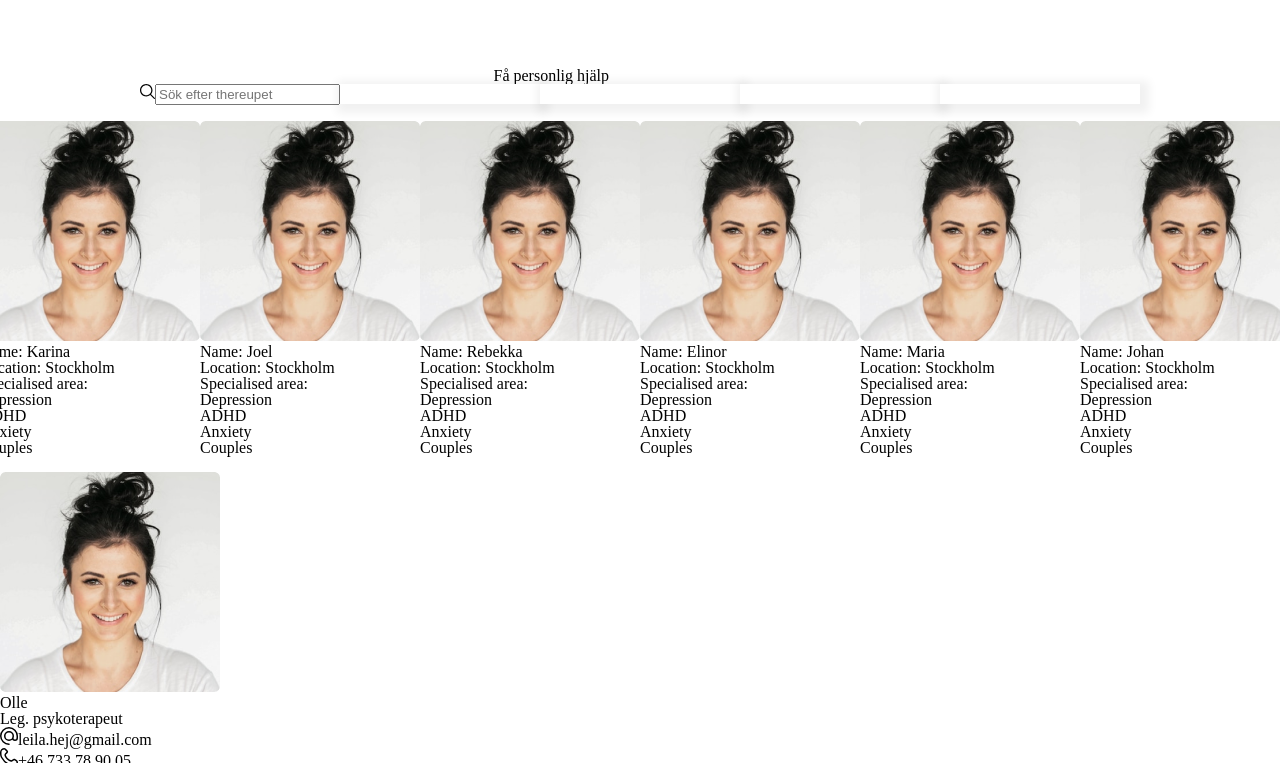
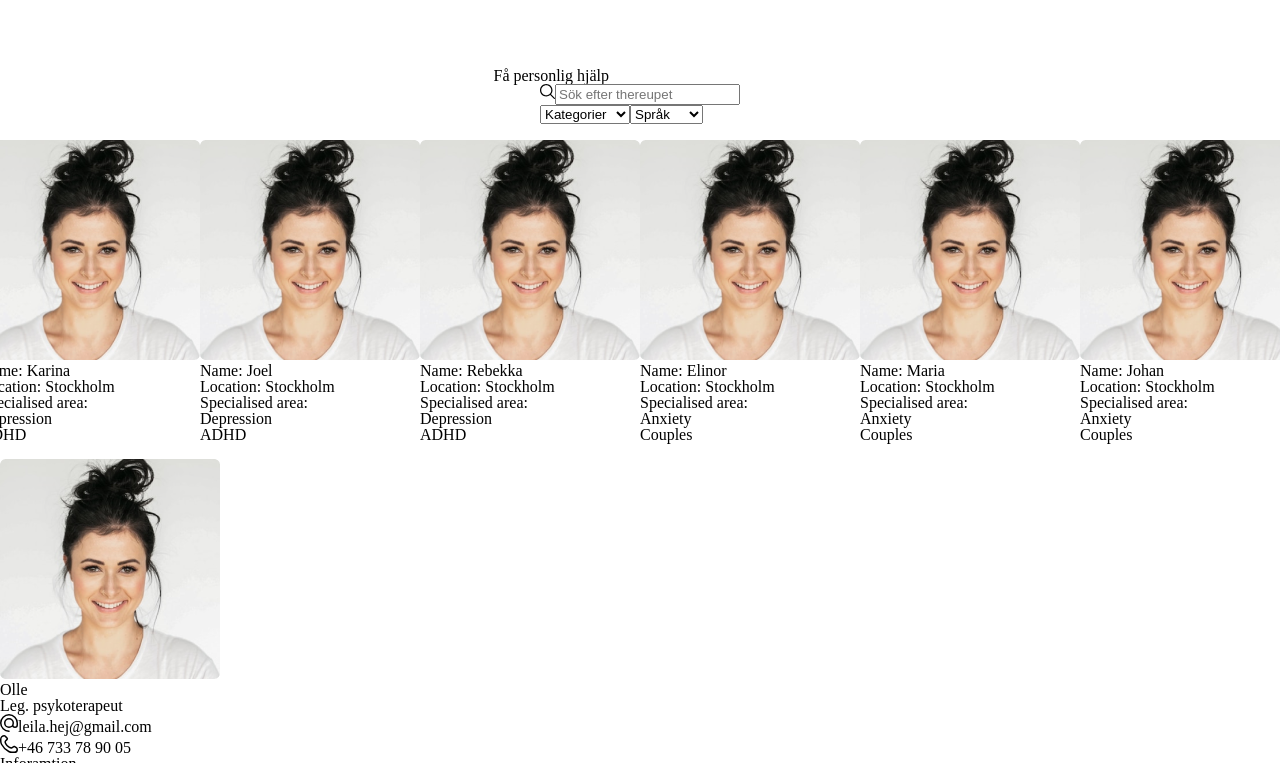
Before and after one commit to hens-virtuella-varld/orion, a React (Create React App) app: page / in a window 1280 px wide. Shown: the part 3297-4060 px from the top of the page. Built offline with nearby package versions, Linux system fonts and the light colour scheme.

Commit message:
clean up + filters
Co-authored-by: Regan Ya <hens.virtuella.varld@gmail.com>

```diff
--- a/src/App.js
+++ b/src/App.js
@@ -10,27 +10,33 @@ import DirectionCardWrapper from "./psykoterapigruopen.se/components/Filter/Dire
 import directionImgOne from "./psykoterapigruopen.se/assets/orion-filtersystem.svg";
 import directionImgTwo from "./psykoterapigruopen.se/assets/orion-fa-personlig-hjalp.svg";
 import directionImgThree from "./psykoterapigruopen.se/assets/orion-svara-pa-fragor.svg";
-import PopupContactCard from "./psykoterapigruopen.se/components/Filter/PopupContactCard";
+import PopupContactCard from "./psykoterapigruopen.se/components/Filter/ContactPopup/PopupContactCard";
+import questions from "./psykoterapigruopen.se/questions.json";
+import QuestionForm from "./psykoterapigruopen.se/components/Filter/QuestionFilter/QuestionFrom";
 
-import Card from "./components/Card/Card";
 const App = () => {
 	const [showContactPopup, setShowContactPopup] = useState(false);
+	const [showQuestionsPopup, setShowQuestionsPopup] = useState(false);
+	const [selected, setSelected] = useState("");
+	const [searchBarFilter, setSearchBarFilter] = useState("");
+	const [categoriesFilter, setCategoriesFilter] = useState("");
+	const [languageFilter, setLanguageFilter] = useState("");
 
-	const [selected, setSelected] = useState("");
-	const lokal = ["Stockholm", "Malmö", "Göteborg"];
-	const region = ["Stockholm Region", "Malmö region", "Göteborg region"];
-	const tematik = ["Stockholm tematik", "Malmö tematik", "Göteborg tematik"];
-	const format = ["Stockholm format", "Malmö format", "Göteborg format"];
-	const cardQuantity = [1, 2, 3, 4, 5, 6, 7, 8, 9, 10, 11, 12, 13, 14, 15, 16];
+	const categories = [
+		...new Set(therapistData.flatMap((data) => data.category)),
+	];
 
-	const [searchBarFilter, setSearchBarFilter] = useState("");
+	const language = [...new Set(therapistData.flatMap((data) => data.language))];
 
-	const directionCardHandler = (id) => {
+	const togglePopup = (id) => {
+		if (id === "02") {
+			setShowQuestionsPopup(!showQuestionsPopup);
+		}
 		if (id === "03") {
 			setShowContactPopup(!showContactPopup);
 		}
 	};
-
+	// filter logic bellow
 	const changeFilter = (e) => {
 		setSearchBarFilter(e.target.value);
 	};
@@ -42,8 +48,33 @@ const App = () => {
 			therapist[key].toLowerCase().startsWith(searchBarFilter.toLowerCase())
 		);
 
-	const filteredTherapists = therapistData.filter(searchFilter);
+	const changeCategory = (e) => {
+		setCategoriesFilter(e.target.value);
+	};
 
+	const changeLanguage = (e) => {
+		setLanguageFilter(e.target.value);
+	};
+
+	const categoryFilter = (therapist) => {
+		if (categoriesFilter.length === 0) {
+			return true;
+		}
+		return therapist.category.includes(categoriesFilter);
+	};
+
+	const langFilter = (therapist) => {
+		if (languageFilter.length === 0) {
+			return true;
+		}
+		return therapist.language.includes(languageFilter);
+	};
+
+	const filteredTherapists = therapistData
+		.filter(searchFilter)
+		.filter(categoryFilter)
+		.filter(langFilter);
+	// should be moved to json?
 	const directionCardData = [
 		{ key: "01", img: directionImgOne, text: "Använd filtersystemet" },
 		{ key: "02", img: directionImgTwo, text: "Svara på frågor" },
@@ -55,27 +86,25 @@ const App = () => {
 			<Navbar />
 			<Hero />
 			<DirectionCardWrapper
-				directionCardHandler={directionCardHandler}
+				togglePopup={togglePopup}
 				directionCardData={directionCardData}
 			/>
 			{showContactPopup && <PopupContactCard />}
+			{showQuestionsPopup && <QuestionForm questions={questions} />}
 			<Filter
 				changeFilter={changeFilter}
+				changeCategory={changeCategory}
+				changeLanguage={changeLanguage}
 				selected={selected}
 				setSelected={setSelected}
-				lokal={lokal}
-				region={region}
-				tematik={tematik}
-				format={format}
+				categories={categories}
+				language={language}
+				categoriesFilter={categoriesFilter}
+				languageFilter={languageFilter}
 			/>
 			<CardList therapistData={filteredTherapists} />
 
 			<TherapistInfo therapistData={therapistData} />
-			<div className="card">
-				{cardQuantity.map((cardItem) => (
-					<Card key={cardItem.id}>{cardItem}</Card>
-				))}
-			</div>
 		</div>
 	);
 };
--- a/src/psykoterapigruopen.se/components/Filter/PopupContactCard.js
+++ b/src/psykoterapigruopen.se/components/Filter/ContactPopup/PopupContactCard.js
@@ -1,4 +1,4 @@
-import map from "../../assets/orion-map.png";
+import map from "../../../assets/orion-map.png";
 
 const PopupContactCard = () => {
 	return (
--- a/src/psykoterapigruopen.se/components/Filter/DirectionCard.js
+++ b/src/psykoterapigruopen.se/components/Filter/DirectionCard.js
@@ -1,6 +1,6 @@
-const DirectionCard = ({ data, directionCardHandler }) => {
+const DirectionCard = ({ data, togglePopup }) => {
 	return (
-		<div onClick={() => directionCardHandler(data.key)}>
+		<div onClick={() => togglePopup(data.key)}>
 			<img src={data.img} alt="" />
 			<h3>{data.text}</h3>
 		</div>
--- a/src/psykoterapigruopen.se/components/Filter/DirectionCardWrapper.js
+++ b/src/psykoterapigruopen.se/components/Filter/DirectionCardWrapper.js
@@ -1,10 +1,10 @@
 import DirectionCard from "./DirectionCard";
 
-const DirectionCardWrapper = ({ directionCardData, directionCardHandler }) => {
+const DirectionCardWrapper = ({ directionCardData, togglePopup }) => {
 	return (
 		<div>
 			{directionCardData.map((data) => (
-				<DirectionCard data={data} directionCardHandler={directionCardHandler}  />
+				<DirectionCard data={data} togglePopup={togglePopup} />
 			))}
 		</div>
 	);
--- /dev/null
+++ b/src/psykoterapigruopen.se/components/Filter/DropdownFilter.js
@@ -0,0 +1,31 @@
+const DropdownFilter = ({
+	categories,
+	language,
+	changeCategory,
+	changeLanguage,
+	categoriesFilter,
+	languageFilter,
+}) => {
+	return (
+		<div>
+			<select value={categoriesFilter} onChange={changeCategory}>
+				<option value="">Kategorier</option>
+				{categories.map((category, i) => (
+					<option key={i} value={category}>
+						{category}
+					</option>
+				))}
+			</select>
+			<select value={languageFilter} onChange={changeLanguage}>
+				<option value="">Språk</option>
+				{language.map((lang, i) => (
+					<option key={i} value={lang}>
+						{lang}
+					</option>
+				))}
+			</select>
+		</div>
+	);
+};
+
+export default DropdownFilter;
--- a/src/psykoterapigruopen.se/components/Filter/Filter.js
+++ b/src/psykoterapigruopen.se/components/Filter/Filter.js
@@ -1,17 +1,29 @@
-import Dropdown from "./Dropdown";
+import DropdownFilter from "./DropdownFilter";
 import SearchBar from "./SearchBar";
 import filterCSS from "./filter.module.css";
-import { useState } from "react";
 
-
-const Filter = ({selected, setSelected, lokal, region, format, tematik, changeFilter}) => {
+const Filter = ({
+	categories,
+	changeFilter,
+	language,
+	changeCategory,
+	changeLanguage,
+	categoriesFilter,
+	languageFilter,
+}) => {
 	return (
 		<div className={filterCSS.filterSection}>
-			<SearchBar changeFilter={changeFilter} />
-			<Dropdown selected={(selected)} setSelected={(setSelected)} options={(lokal)}/>
-			<Dropdown selected={(selected)} setSelected={(setSelected)} options={(region)}/>
-			<Dropdown selected={(selected)} setSelected={(setSelected)} options={(format)}/>
-			<Dropdown selected={(selected)} setSelected={(setSelected)} options={(tematik)}/>
+			<form>
+				<SearchBar changeFilter={changeFilter} />
+				<DropdownFilter
+					categories={categories}
+					language={language}
+					changeCategory={changeCategory}
+					changeLanguage={changeLanguage}
+					categoriesFilter={categoriesFilter}
+					languageFilter={languageFilter}
+				/>
+			</form>
 		</div>
 	);
 };
--- /dev/null
+++ b/src/psykoterapigruopen.se/components/Filter/QuestionFilter/QuestionFrom.js
@@ -0,0 +1,28 @@
+import { useState } from "react";
+import QuestionCard from "./QuestionCard";
+const QuestionForm = ({ questions }) => {
+	const [currentQuestionIndex, setCurrentQuestionIndex] = useState(0);
+	const currentQuestion = questions[currentQuestionIndex];
+
+	const handleNextClick = () => {
+		if (currentQuestionIndex === questions.length - 1) {
+			console.log("done");
+		} else {
+			setCurrentQuestionIndex(currentQuestionIndex + 1);
+		}
+	};
+
+	return (
+		<div>
+			<h2>Answer These five questions to get the best therapist for you. </h2>
+			<QuestionCard currentQuestion={currentQuestion} />
+			<button onClick={handleNextClick}>
+				{currentQuestionIndex === questions.length - 1
+					? "Done"
+					: "Next Question"}
+			</button>
+		</div>
+	);
+};
+
+export default QuestionForm;
--- /dev/null
+++ b/src/psykoterapigruopen.se/questions.json
@@ -0,0 +1,47 @@
+[
+	{
+		"id": "1",
+		"question": "1. asdfkjh lijasldkj lkajsld kjs?",
+		"option1": "kajsdas kjdsfsd",
+		"option2": "ksjdf shduflsjkdn dfks",
+		"option3": " ksjdf oöoihf",
+		"option4": "kajsdasdewedqwd",
+    "option5": "kajsdans"
+	},
+	{
+		"id": "2",
+		"question": "2. asdfkjh lijasldkj lkajsld kjs?",
+		"option1": "kajsdas kjdsfsd",
+		"option2": "ksjdf shduflsjkdn dfks",
+		"option3": " ksjdf oöoihf",
+		"option4": "kajsdasdewedqwd",
+    "option5": "kajsdans"
+	},
+	{
+		"id": "3",
+		"question": "3. asdfkjh lijasldkj lkajsld kjs?",
+		"option1": "kajsdas kjdsfsd",
+		"option2": "ksjdf shduflsjkdn dfks",
+		"option3": " ksjdf oöoihf",
+		"option4": "kajsdasdewedqwd",
+    "option5": "kajsdans"
+	},
+	{
+		"id": "4",
+		"question": "4. asdfkjh lijasldkj lkajsld kjs?",
+		"option1": "kajsdas kjdsfsd",
+		"option2": "ksjdf shduflsjkdn dfks",
+		"option3": " ksjdf oöoihf",
+		"option4": "kajsdasdewedqwd",
+    "option5": "kajsdans"
+	},
+	{
+		"id": "5",
+		"question": "5. asdfkjh lijasldkj lkajsld kjs?",
+		"option1": "kajsdas kjdsfsd",
+		"option2": "ksjdf shduflsjkdn dfks",
+		"option3": " ksjdf oöoihf",
+		"option4": "kajsdasdewedqwd",
+    "option5": "kajsdans"
+	}
+]
--- a/src/psykoterapigruopen.se/therapists.json
+++ b/src/psykoterapigruopen.se/therapists.json
@@ -4,7 +4,8 @@
 		"name": "Olle",
 		"city": "Stockholm",
 		"title": "Leg. psykoterapeut",
-		"category": ["Depression", "ADHD", "Anxiety", "Couples"],
+		"category": ["Depression", "ADHD"],
+		"language": ["Swedish"],
 		"img": "therapistImages/orion-example-image.png",
 		"mobile": "+46 733 78 90 05",
 		"email": "leila.hej@gmail.com",
@@ -17,7 +18,8 @@
 		"name": "Karina",
 		"city": "Stockholm",
 		"title": "Leg. psykoterapeut",
-		"category": ["Depression", "ADHD", "Anxiety", "Couples"],
+		"category": ["Depression", "ADHD"],
+		"language": ["English"],
 		"img": "therapistImages/orion-example-image.png",
 		"mobile": "+46 733 78 90 05",
 		"email": "leila.hej@gmail.com",
@@ -30,7 +32,8 @@
 		"name": "Joel",
 		"city": "Stockholm",
 		"title": "Leg. psykoterapeut",
-		"category": ["Depression", "ADHD", "Anxiety", "Couples"],
+		"category": ["Depression", "ADHD"],
+		"language": ["Danish"],
 		"img": "therapistImages/orion-example-image.png",
 		"mobile": "+46 733 78 90 05",
 		"email": "leila.hej@gmail.com",
@@ -42,7 +45,8 @@
 		"name": "Rebekka",
 		"city": "Stockholm",
 		"title": "Leg. psykoterapeut",
-		"category": ["Depression", "ADHD", "Anxiety", "Couples"],
+		"category": ["Depression", "ADHD"],
+		"language": ["French"],
 		"img": "therapistImages/orion-example-image.png",
 		"mobile": "+46 733 78 90 05",
 		"email": "leila.hej@gmail.com",
@@ -54,7 +58,8 @@
 		"name": "Elinor",
 		"city": "Stockholm",
 		"title": "Leg. psykoterapeut",
-		"category": ["Depression", "ADHD", "Anxiety", "Couples"],
+		"category": ["Anxiety", "Couples"],
+		"language": ["Swedish"],
 		"img": "therapistImages/orion-example-image.png",
 		"mobile": "+46 733 78 90 05",
 		"email": "leila.hej@gmail.com",
@@ -66,7 +71,8 @@
 		"name": "Maria",
 		"city": "Stockholm",
 		"title": "Leg. psykoterapeut",
-		"category": ["Depression", "ADHD", "Anxiety", "Couples"],
+		"category": ["Anxiety", "Couples"],
+		"language": ["English", "Swedish"],
 		"img": "therapistImages/orion-example-image.png",
 		"mobile": "+46 733 78 90 05",
 		"email": "leila.hej@gmail.com",
@@ -78,7 +84,8 @@
 		"name": "Johan",
 		"city": "Stockholm",
 		"title": "Leg. psykoterapeut",
-		"category": ["Depression", "ADHD", "Anxiety", "Couples"],
+		"category": ["Anxiety", "Couples"],
+		"language": ["Danish", "Swedish"],
 		"img": "therapistImages/orion-example-image.png",
 		"mobile": "+46 733 78 90 05",
 		"email": "leila.hej@gmail.com",
@@ -90,7 +97,8 @@
 		"name": "Klara",
 		"city": "Stockholm",
 		"title": "Leg. psykoterapeut",
-		"category": ["Depression", "ADHD", "Anxiety", "Couples"],
+		"category": ["Anxiety", "Couples"],
+		"language": ["English", "Swedish"],
 		"img": "therapistImages/orion-example-image.png",
 		"mobile": "+46 733 78 90 05",
 		"email": "leila.hej@gmail.com",
```
Also changed, not shown: src/psykoterapigruopen.se/components/Filter/QuestionFilter/QuestionCard.js (added, +31 -0 lines), src/psykoterapigruopen.se/assets/orion-map.png.
